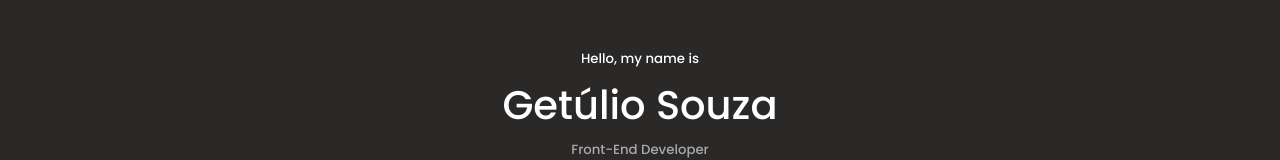
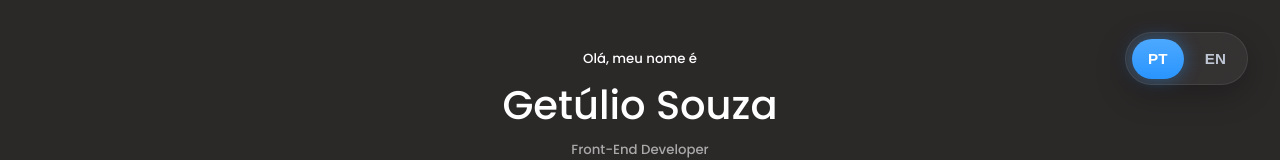
Before and after one commit to getulio-souza/portfolio_react, a React (Create React App) app: page / in a window 1280 px wide. Shown: the top 160 px of the page. Built offline with nearby package versions, Linux system fonts and the light colour scheme.

Commit message:
feature: lang-switcher-working

```diff
--- a/package.json
+++ b/package.json
@@ -8,8 +8,10 @@
     "@testing-library/react": "^13.3.0",
     "@testing-library/user-event": "^13.5.0",
     "emailjs-com": "^3.2.0",
+    "i18next": "^26.3.6",
     "react": "^18.1.0",
     "react-dom": "^18.1.0",
+    "react-i18next": "^17.0.9",
     "react-icons": "^4.4.0",
     "react-scripts": "5.0.1",
     "web-vitals": "^2.1.4"
--- a/src/app.jsx
+++ b/src/app.jsx
@@ -7,10 +7,13 @@ import Services from "./components/services/services";
 import Portfolio from "./components/portfolio/portfolio";
 import Contact from "./components/contact/contact";
 import Footer from "./components/footer/footer";
+import LangSwitcher from './shared/langSwitcher/LangSwitcher';
 
 const app = () => {
   return (
     <>
+      <article style={{position: "relative"}}>
+        <LangSwitcher/>
         <Header />
         <Nav />
         <About/>
@@ -19,6 +22,8 @@ const app = () => {
         <Portfolio/>
         <Contact/>
         <Footer/>
+      </article>
+
     </>
   )
 }
--- a/src/components/header/header.jsx
+++ b/src/components/header/header.jsx
@@ -2,12 +2,16 @@ import React from "react";
 import "./header.css";
 import CTA from "./cta";
 import HeaderSocial from "./headerSocials";
+import { useTranslation } from "react-i18next";
+
 
 const Header = () => {
+
+  const {t} = useTranslation()
   return (
     <header>
       <div className="container header__container">
-        <h5>Hello, my name is </h5>
+        <h5>{t("HEADER.GREETING")}</h5>
         <h1>Getúlio Souza</h1>
         <h5 className="h5 text-light">Front-End Developer</h5>
         {/* buttons */}
--- /dev/null
+++ b/src/i18n/index.jsx
@@ -0,0 +1,26 @@
+import i18n from "i18next";
+import { initReactI18next } from "react-i18next";
+
+import pt from "./locales/pt/translation.json";
+import en from "./locales/en/translation.json";
+
+i18n.use(initReactI18next).init({
+  resources: {
+    pt: {
+      translation: pt,
+    },
+    en: {
+      translation: en,
+    },
+  },
+
+  lng: "pt",
+
+  fallbackLng: "pt",
+
+  interpolation: {
+    escapeValue: false,
+  },
+});
+
+export default i18n;
--- /dev/null
+++ b/src/i18n/locales/en/translation.json
@@ -0,0 +1,6 @@
+{
+  "HEADER": {
+    "GREETING": "Hello, my name is",
+    "ROLE": "Front-End Developer"
+  }
+}
--- /dev/null
+++ b/src/i18n/locales/pt/translation.json
@@ -0,0 +1,6 @@
+{
+  "HEADER": {
+    "GREETING": "Olá, meu nome é",
+    "ROLE": "Desenvolvedor Front-End"
+  }
+}
--- a/src/index.js
+++ b/src/index.js
@@ -2,5 +2,6 @@ import React from "react";
 import ReactDom from "react-dom";
 import App from "./app"
 import "./index.css"
+import "./i18n"
 
 ReactDom.render(<App/> , document.querySelector("#root"))
--- /dev/null
+++ b/src/shared/langSwitcher/LangSwitcher.css
@@ -0,0 +1,98 @@
+.lang-switcher{
+    position: absolute;
+    top: 2rem;
+    right: 2rem;
+    margin: 0;
+
+    display:flex;
+    align-items:center;
+    gap:.35rem;
+
+    padding:.35rem;
+
+    border-radius:999px;
+
+    background:rgba(255,255,255,.05);
+
+    backdrop-filter:blur(12px);
+
+    border:1px solid rgba(255,255,255,.08);
+
+    box-shadow:
+    0 10px 30px rgba(0,0,0,.25);
+
+    z-index:999;
+}
+
+.lang-btn{
+
+    width:40px;
+    height:40px;
+
+    border:none;
+    border-radius:50%;
+
+    background:transparent;
+
+    color:#BFC6D4;
+
+    cursor:pointer;
+
+    display:flex;
+    align-items:center;
+    justify-content:center;
+
+    transition:.3s;
+}
+
+.lang-btn:hover{
+
+    color:white;
+
+    background:rgba(255,255,255,.05);
+
+}
+
+.lang-option{
+
+    width:52px;
+    height:40px;
+
+    border:none;
+
+    border-radius:999px;
+
+    background:transparent;
+
+    color:#BFC6D4;
+
+    font-size:.95rem;
+
+    font-weight:600;
+
+    cursor:pointer;
+
+    transition:.35s;
+
+}
+
+.lang-option:hover{
+
+    color:white;
+
+}
+
+.lang-option.active{
+
+    background:linear-gradient(
+        180deg,
+        #4DA9FF,
+        #2995FF
+    );
+
+    color:white;
+
+    box-shadow:
+    0 0 18px rgba(41,149,255,.45);
+
+}
--- /dev/null
+++ b/src/shared/langSwitcher/LangSwitcher.jsx
@@ -0,0 +1,31 @@
+import { useTranslation } from "react-i18next";
+import "../langSwitcher/LangSwitcher.css";
+
+import globalIcon from "../../assets/imagens/SVGs/global.svg";
+
+const langOptions = [{ lang: "pt" }, { lang: "en" }];
+
+const LangSwitcher = () => {
+  const { i18n } = useTranslation();
+
+  const switchLang = (selectedLang) => {
+    i18n.changeLanguage(selectedLang);
+    localStorage.setItem("lang", selectedLang);
+  };
+
+  return (
+    <>
+      <section className="lang-switcher">
+        {langOptions.map((item) => {
+          return (
+            <button className={i18n.language === item.lang ? "lang-option active" : "lang-option"} key={item.lang} onClick={() => switchLang(item.lang)}>
+              {item.lang.toUpperCase()}
+            </button>
+          );
+        })}
+      </section>
+    </>
+  );
+};
+
+export default LangSwitcher;
```
Also changed, not shown: src/assets/imagens/SVGs/global.svg (added), 1 other file (tests, documents, lock files or other folders). Lines whose indentation alone changed are shown as unchanged.
